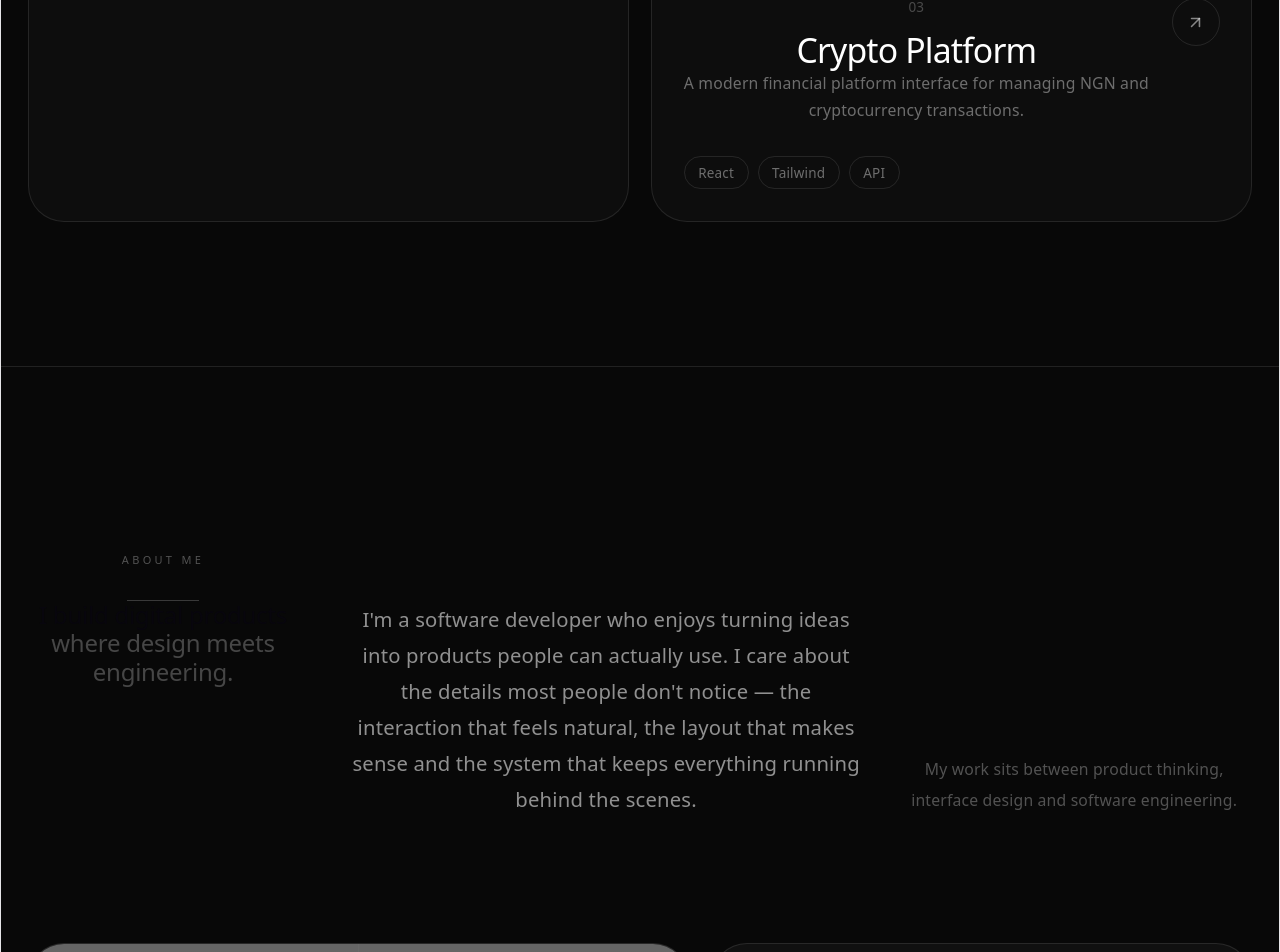
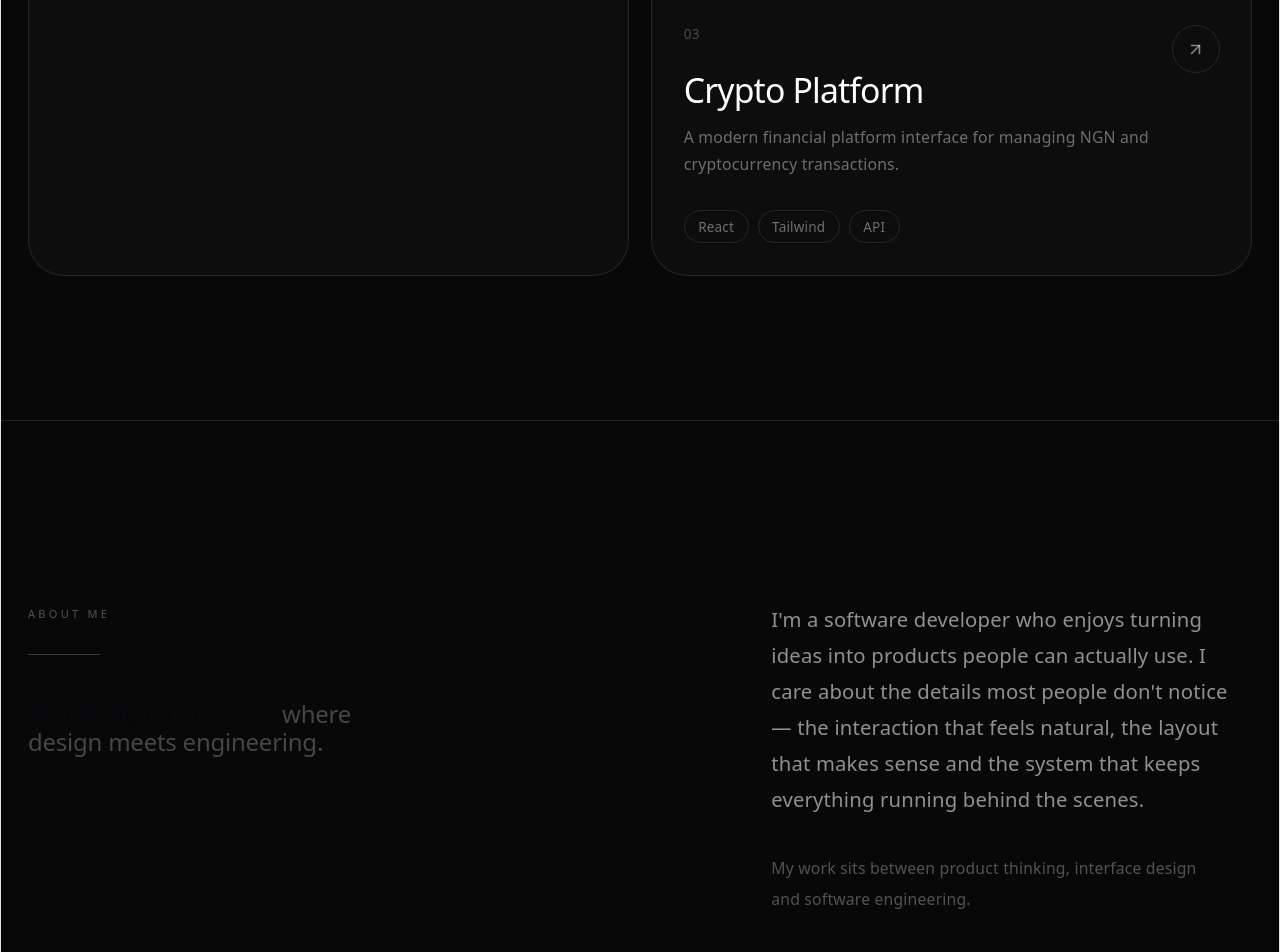
Before and after one commit to emmanuel9fortune/potfolio, a React (Vite) app: page / in a window 1280 px wide. Shown: the part 2200-3152 px from the top of the page. Built offline with nearby package versions, Linux system fonts and the light colour scheme; grey boxes are pictures that could not be loaded.

Commit message:
update oct 8

```diff
--- a/src/components/About.jsx
+++ b/src/components/About.jsx
@@ -58,16 +58,17 @@ export default function About() {
         {/* =====================================================
             HEADER
         ===================================================== */}
-        <div className="grid gap-12 lg:grid-cols-[0.3fr_1fr]">
+        <div className="grid gap-14 lg:grid-cols-[0.8fr_1.5fr] lg:gap-20">
 
-          <div className="text-center">
+          {/* LEFT */}
+          <div className="text-left">
             <p className="text-[11px] font-medium uppercase tracking-[0.3em] text-white/30">
               About me
             </p>
 
-            <div className="mx-auto mt-6 h-px w-16 bg-white/20" />
+            <div className="mt-6 h-px w-16 bg-white/20" />
 
-            <h2 className="mx-auto mt-8 max-w-5xl text-[clamp(2.8rem,6vw,6.5rem)] font-medium leading-[0.92] tracking-[-0.06em] text-white">
+            <h2 className="mt-8 max-w-xl pt-10 text-[clamp(2.8rem,6vw,6.5rem)] font-medium leading-[0.92] tracking-[-0.06em] text-white">
               I build digital products
               <span className="text-white/25">
                 {" "}
@@ -76,10 +77,12 @@ export default function About() {
             </h2>
           </div>
 
-          <div>
+          {/* RIGHT */}
+          <div className="w-full">
+            <div className="flex w-full flex-col items-start gap-8 lg:ml-auto lg:w-[65%]">
 
-            <div className="mt-12 grid gap-8 md:grid-cols-[1fr_0.7fr]">
-              <p className="max-w-2xl text-lg leading-8 text-white/55">
+              {/* MAIN DESCRIPTION */}
+              <p className="w-full max-w-2xl text-left text-base leading-7 text-white/55 sm:text-lg sm:leading-8">
                 I'm a software developer who enjoys turning ideas into
                 products people can actually use. I care about the details
                 most people don't notice — the interaction that feels natural,
@@ -87,12 +90,12 @@ export default function About() {
                 everything running behind the scenes.
               </p>
 
-              <div className="flex items-end">
-                <p className="max-w-sm text-sm leading-7 text-white/30">
+              {/* RIGHT DESCRIPTION */}
+              <p className="w-full max-w-sm text-left text-sm leading-7 text-white/30">
                 My work sits between product thinking, interface design and
                 software engineering.
               </p>
-              </div>
+
             </div>
           </div>
 
--- a/src/components/Experience.jsx
+++ b/src/components/Experience.jsx
@@ -163,7 +163,7 @@ export default function Experience() {
                       </span>
                     </div>
 
-                    <p className="mt-6 max-w-2xl text-sm leading-7 text-white/45">
+                    <p className="mt-6 w-full self-start text-left text-sm leading-7 text-white/45">
                       {item.description}
                     </p>
 
--- a/src/components/Projects.jsx
+++ b/src/components/Projects.jsx
@@ -49,17 +49,17 @@ export default function Projects() {
                 </div>
               </div>
 
-              <div className="flex items-start justify-between gap-5">
-                <div>
-                  <span className="mb-3 block text-xs text-white/25">
+              <div className="flex items-start justify-between gap-5 w-full">
+                <div className="w-full flex flex-col items-start justify-start gap-3 text-left">
+                  <span className="mb-3 block w-full text-xs text-white/25">
                     {project.number}
                   </span>
 
-                  <h3 className="text-3xl font-medium tracking-tight text-white">
+                  <h3 className="w-full text-left text-3xl font-medium tracking-tight text-white">
                     {project.title}
                   </h3>
 
-                  <p className="mt-3 max-w-md text-sm leading-6 text-white/40">
+                  <p className="mt-3 w-full max-w-md text-left text-sm leading-6 text-white/40">
                     {project.description}
                   </p>
                 </div>
```
Lines whose indentation alone changed are shown as unchanged.
